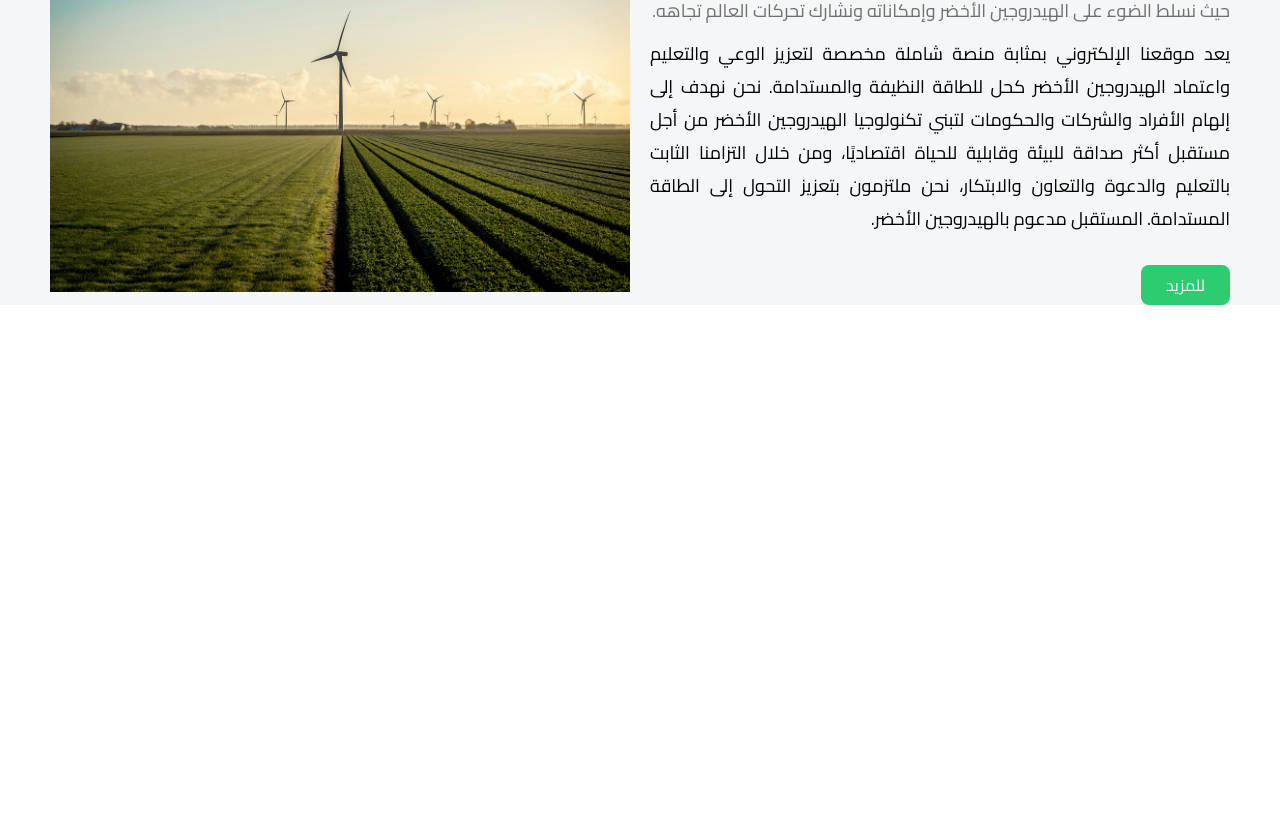
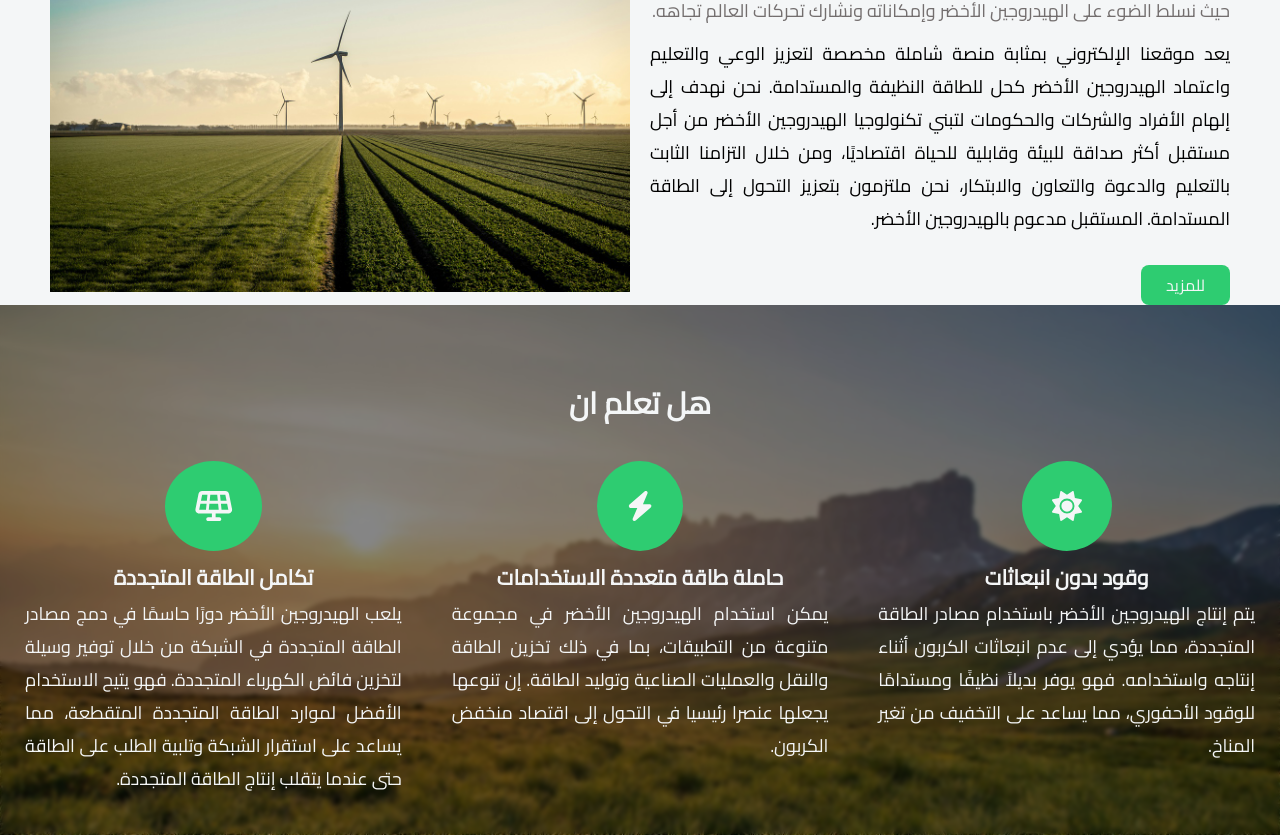
Before and after one commit to Abdul-Rahman-Ahmed/GH-Power, a React (Vite) app: page / in a window 1280 px wide. Shown: the part 938-1773 px from the top of the page. Before the commit the page ends 1243 px from the top, so only its background shows below. Built offline with nearby package versions, Linux system fonts and the light colour scheme.

Commit message:
information section on home page

```diff
--- a/src/components/about/about.jsx
+++ b/src/components/about.jsx
@@ -1,4 +1,4 @@
-import second from "../../assets/main/second.jpg";
+import second from "../assets/main/second.jpg";
 import { Link } from "react-router-dom";
 
 const About = () => {
--- a/src/components/header/header.scss
+++ b/src/components/header/header.scss
@@ -5,7 +5,7 @@ header {
   position: fixed;
   top: 0;
   width: calc(100% - 100px);
-  z-index: 1;
+  z-index: 2;
   display: grid;
   grid-template-columns: auto auto;
   align-items: center;
@@ -26,6 +26,7 @@ header {
 
   .nav-links {
     display: flex;
+    align-items: center;
 
     @include breakPoints(xl) {
       & {
--- /dev/null
+++ b/src/components/information/information.jsx
@@ -0,0 +1,50 @@
+import { faBolt, faSolarPanel, faSun } from "@fortawesome/free-solid-svg-icons";
+import { FontAwesomeIcon } from "@fortawesome/react-fontawesome";
+import "./information.scss";
+const Information = () => {
+  return (
+    <div className="information white-text dark background cover">
+      <h2 className="index">هل تعلم ان</h2>
+      <div className="knows index">
+        <div className="know">
+          <div>
+            <FontAwesomeIcon icon={faSun} className="icon" />
+          </div>
+          <h3>وقود بدون انبعاثات</h3>
+          <p>
+            يتم إنتاج الهيدروجين الأخضر باستخدام مصادر الطاقة المتجددة، مما يؤدي
+            إلى عدم انبعاثات الكربون أثناء إنتاجه واستخدامه. فهو يوفر بديلاً
+            نظيفًا ومستدامًا للوقود الأحفوري، مما يساعد على التخفيف من تغير
+            المناخ.
+          </p>
+        </div>
+        <div className="know">
+          <div>
+            <FontAwesomeIcon icon={faBolt} className="icon" />
+          </div>
+          <h3>حاملة طاقة متعددة الاستخدامات</h3>
+          <p>
+            يمكن استخدام الهيدروجين الأخضر في مجموعة متنوعة من التطبيقات، بما في
+            ذلك تخزين الطاقة والنقل والعمليات الصناعية وتوليد الطاقة. إن تنوعها
+            يجعلها عنصرا رئيسيا في التحول إلى اقتصاد منخفض الكربون.
+          </p>
+        </div>
+        <div className="know">
+          <div>
+            <FontAwesomeIcon icon={faSolarPanel} className="icon" />
+          </div>
+          <h3>تكامل الطاقة المتجددة</h3>
+          <p>
+            يلعب الهيدروجين الأخضر دورًا حاسمًا في دمج مصادر الطاقة المتجددة في
+            الشبكة من خلال توفير وسيلة لتخزين فائض الكهرباء المتجددة. فهو يتيح
+            الاستخدام الأفضل لموارد الطاقة المتجددة المتقطعة، مما يساعد على
+            استقرار الشبكة وتلبية الطلب على الطاقة حتى عندما يتقلب إنتاج الطاقة
+            المتجددة.
+          </p>
+        </div>
+      </div>
+    </div>
+  );
+};
+
+export default Information;
--- /dev/null
+++ b/src/components/information/information.scss
@@ -0,0 +1,43 @@
+@use "../../scss/mixins" as *;
+@use "../../scss/variables" as *;
+.information {
+  background-image: url(../../assets/h2About/information.jpg);
+  height: fit-content;
+  padding: 40px 0;
+  h2 {
+    text-align: center;
+    padding: 30px 0;
+    font-size: 30px;
+  }
+  .knows {
+    display: flex;
+    flex-wrap: wrap;
+    justify-content: center;
+    gap: 50px;
+    .know {
+      flex: 1 1 calc(33.333% - 50px);
+      max-width: calc(33.333% - 50px);
+      text-align: center;
+      p {
+        text-align: justify;
+      }
+      @include breakPoints(md) {
+        & {
+          flex-basis: 45%;
+          max-width: 45%;
+        }
+
+        @include breakPoints(sm) {
+          flex-basis: 90%;
+          max-width: 90%;
+        }
+      }
+      div .icon {
+        padding: 30px;
+        background-color: $primary-color;
+        font-size: 30px;
+        @include border-radius(50%);
+      }
+    }
+  }
+}
--- a/src/components/main/main.scss
+++ b/src/components/main/main.scss
@@ -95,7 +95,6 @@
         transform: scale(1.2);
         opacity: 1;
         @include transition(0.5s);
-        transition: 0.5s;
       }
     }
   }
--- a/src/pages/home/home.jsx
+++ b/src/pages/home/home.jsx
@@ -1,7 +1,8 @@
 import { Fragment } from "react";
 import Header from "../../components/header/header";
 import Main from "../../components/main/main";
-import About from "../../components/about/about";
+import About from "../../components/about";
+import Information from "../../components/information/information";
 
 const Home = () => {
   return (
@@ -10,6 +11,7 @@ const Home = () => {
       <Main />
       <div className="contents">
         <About />
+        <Information />
       </div>
     </Fragment>
   );
--- a/src/scss/master.scss
+++ b/src/scss/master.scss
@@ -42,11 +42,7 @@ ul {
   position: absolute;
   top: 50%;
   left: 50%;
-  transform: translate(-50%, -50%);
-  -webkit-transform: translate(-50%, -50%);
-  -moz-transform: translate(-50%, -50%);
-  -ms-transform: translate(-50%, -50%);
-  -o-transform: translate(-50%, -50%);
+  @include transform(translate(-50%, -50%));
 }
 
 .btn {
@@ -55,13 +51,9 @@ ul {
   display: inline-block;
   padding: 5px 25px;
   margin-top: 30px;
-  border-radius: 8px;
+  @include border-radius(8px);
   @include transition(0.3s);
   font-size: 16px;
-  -webkit-border-radius: 8px;
-  -moz-border-radius: 8px;
-  -ms-border-radius: 8px;
-  -o-border-radius: 8px;
   &:hover {
     @include transition(0.3s);
     background-color: #008053;
@@ -110,3 +102,41 @@ ul {
     width: 100%;
   }
 }
+
+.white-text {
+  color: $background-color;
+}
+.background::after {
+  content: "";
+  position: absolute;
+  top: 0;
+  left: 0;
+  width: 100%;
+  height: 100%;
+}
+
+.background {
+  position: relative;
+  width: 100%;
+}
+
+.dark::after {
+  background-color: rgba(0, 0, 0, 0.47);
+}
+
+.light::after {
+  background-color: rgba(255, 255, 255, 0.196);
+}
+
+.dark::after,
+.light::after {
+  backdrop-filter: blur(2px);
+}
+.cover {
+  background-size: cover;
+}
+
+.index {
+  position: relative;
+  z-index: 1;
+}
```
Also changed, not shown: src/assets/h2About/information.jpg (added).
